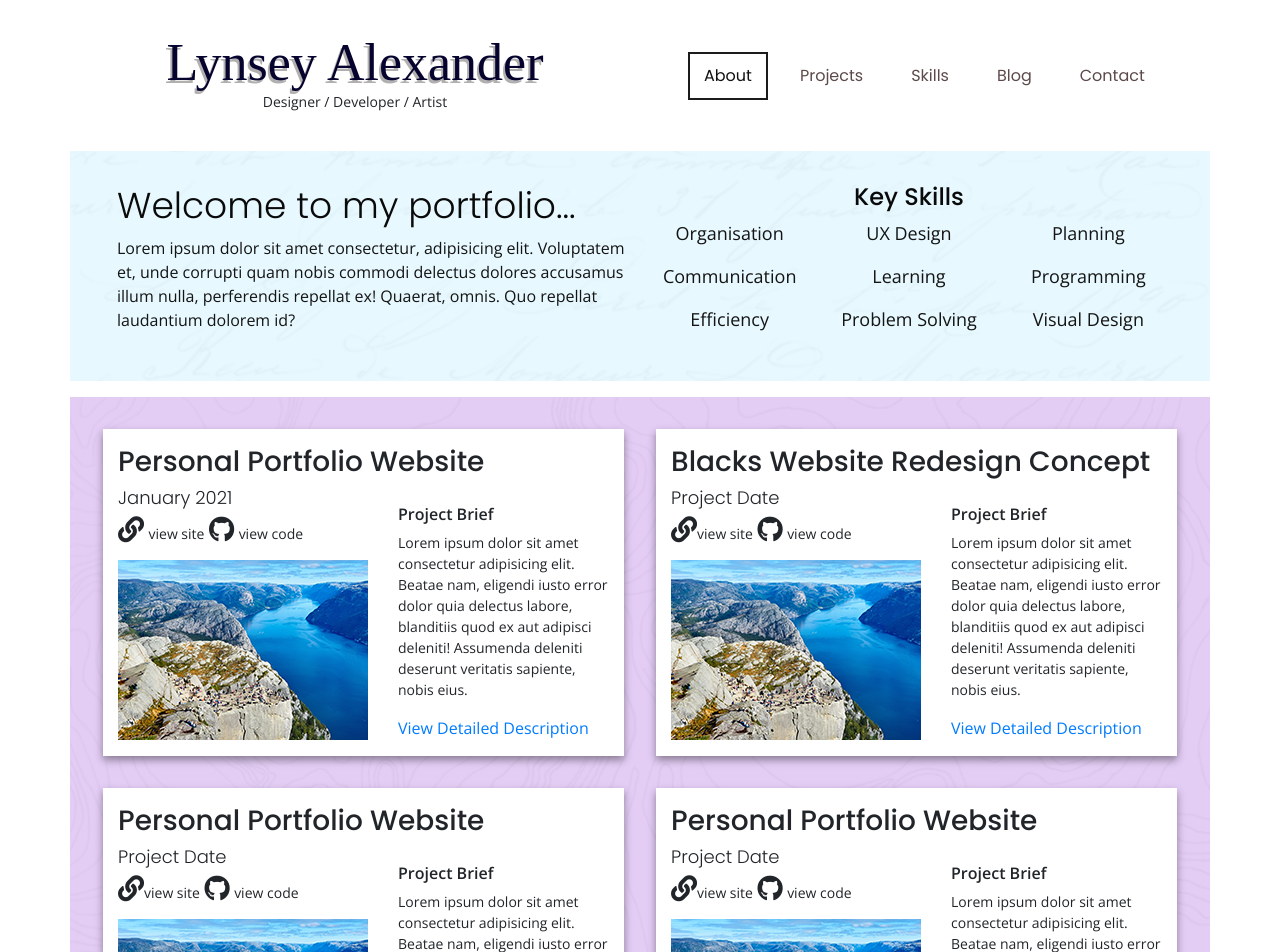
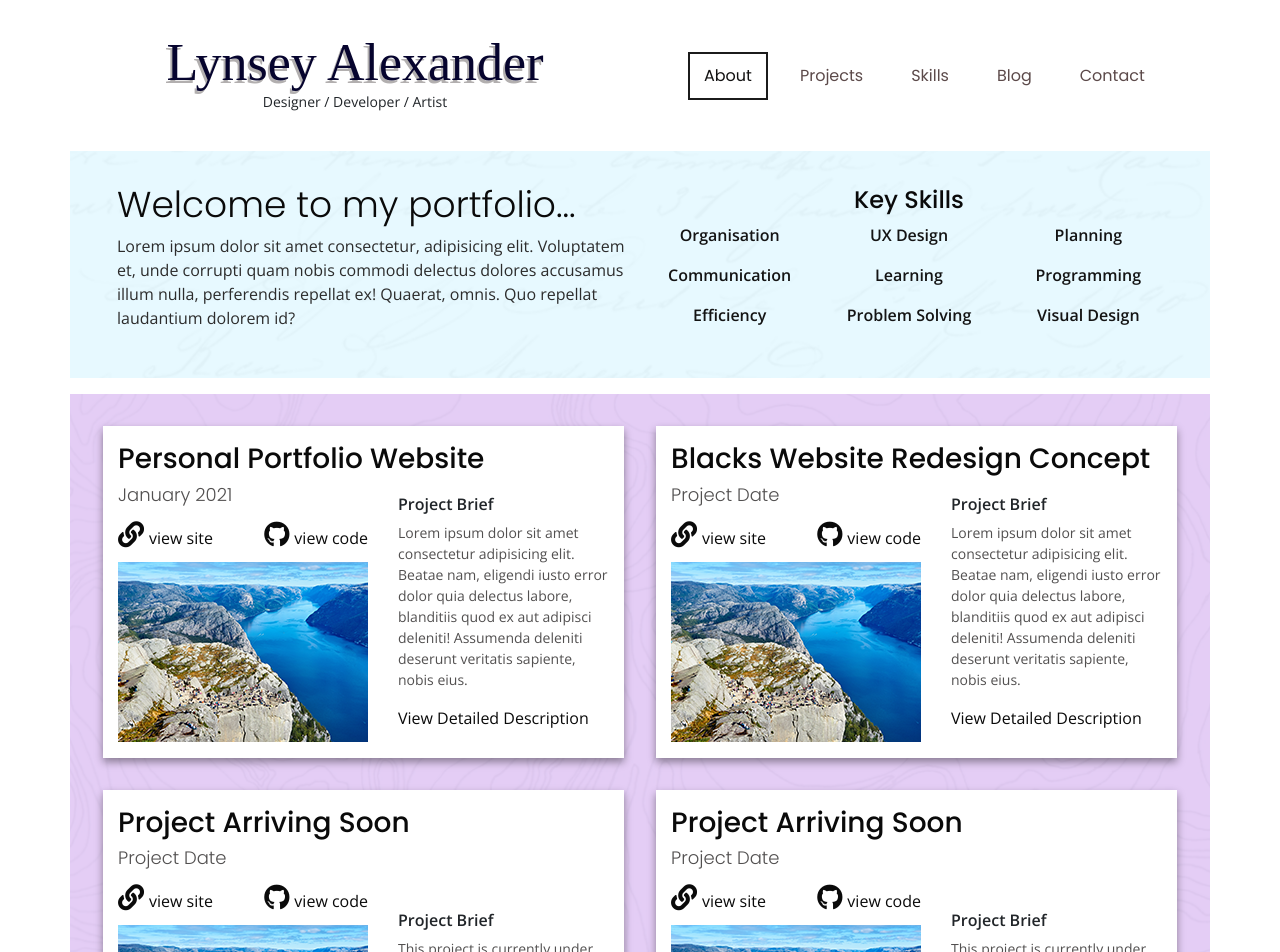
Before and after one commit to lynseyalexander/lynseyalexander.github.io, a Jekyll site: the page built from index.markdown, in a window 1280 px wide. Shown: the top 952 px of the page. Built offline with Jekyll 4.4.1, drawn with Linux system fonts in a browser that asks for light colours; some web fonts are replaced; some of the changed text lies outside the part shown.

Commit message:
Add link styling and fix paragraph layout for portfolio section.

```diff
--- a/_layouts/default.html
+++ b/_layouts/default.html
@@ -21,11 +21,21 @@
                 <nav class="col menu menu_top">
                     <div class="row">
                         <ul class="menu_list">
-						<li class="menu_item menu_item_current"><a href="#" class="menu_link">About</a></li>
-						<li class="menu_item"><a href="#" class="menu_link">Projects</a></li>
-						<li class="menu_item"><a href="#" class="menu_link">Skills</a></li>
-						<li class="menu_item"><a href="#" class="menu_link">Blog</a></li>
-						<li class="menu_item"><a href="#" class="menu_link">Contact</a></li>
+                            <li class="menu_item menu_item_current">
+                                <a href="#" class="menu_link">About</a>
+                            </li>
+                            <li class="menu_item">
+                                <a href="#" class="menu_link">Projects</a>
+                            </li>
+                            <li class="menu_item">
+                                <a href="#" class="menu_link">Skills</a>
+                            </li>
+                            <li class="menu_item">
+                                <a href="#" class="menu_link">Blog</a>
+                            </li>
+                            <li class="menu_item">
+                                <a href="#" class="menu_link">Contact</a>
+                            </li>
                          </ul>
                      </div>
                  </nav>
@@ -63,17 +73,14 @@
                         <div class="row">
                             <div class="col ">
                                 <h2>January 2021</h2>
-                                <div class="link_proj">
-                                    <i class="fas fa-link"></i>
-                                    <p class="link">view site</p>
+                                    <div class="row project_links no-gutters">
+                                        <i class="fas fa-link col"><a href="" class="project_link">view site</a></i>
 
-
-                                    <i class="fab fa-github"></i>
-                                    <p class="link">view code</p>
+                                        <i class="fab fa-github col  text-right"><a href="" class="project_link">view code</a></i>
                                     </div>
                                 <img class="project_img" src="../assets/img/project_thumbs/temp_placeholder.png" alt="project_image">
                             </div>
-                        <div class="col align-self-end">
+                            <div class="col align-self-center">
                                 <h3>Project Brief</h3>
                                 <p>Lorem ipsum dolor sit amet consectetur adipisicing elit. Beatae nam, eligendi iusto error dolor quia delectus labore, blanditiis quod ex aut adipisci deleniti! Assumenda deleniti deserunt veritatis sapiente, nobis eius.</p>
                                 <a class="view_project"  href="">View Detailed Description</a>
@@ -87,14 +94,16 @@
                             </div>
                         </div>
                         <div class="row">
-                        <div class="col align-self-end">
+                            <div class="col align-self-center">
                                 <h2>Project Date</h2>
-                            <i class="fas fa-link"></i><p class="link">view site</p>
-                            <i class="fab fa-github"></i>
-                            <p class="link">view code</p>
+                                    <div class="row project_links no-gutters">
+                                        <i class="fas fa-link col"><a href="" class="project_link">view site</a></i>
+
+                                        <i class="fab fa-github col  text-right"><a href="" class="project_link">view code</a></i>
+                                    </div>
                                 <img src="../assets/img/project_thumbs/temp_placeholder.png" alt="project_image">
                             </div>
-                        <div class="col align-self-end ">
+                            <div class="col align-self-center">
                                 <h3>Project Brief</h3>
                                 <p>Lorem ipsum dolor sit amet consectetur adipisicing elit. Beatae nam, eligendi iusto error dolor quia
                                     delectus labore, blanditiis quod ex aut adipisci deleniti! Assumenda deleniti deserunt veritatis
@@ -108,22 +117,22 @@
                     <article class="project_three col">
                         <div class="row">
                             <div class="col">
-                            <h1>Personal Portfolio Website</h1>
+                                <h1>Project Arriving Soon</h1>
                             </div>
                         </div>
                         <div class="row">
                             <div class="col">
                                 <h2>Project Date</h2>
-                            <i class="fas fa-link"></i><p class="link">view site</p>
-                            <i class="fab fa-github"></i>
-                            <p class="link">view code</p>
+                                    <div class="row project_links no-gutters">
+                                        <i class="fas fa-link col"><a href="" class="project_link">view site</a></i>
+
+                                        <i class="fab fa-github col  text-right"><a href="" class="project_link">view code</a></i>
+                                    </div>
                                 <img src="../assets/img/project_thumbs/temp_placeholder.png" alt="project_image">
                             </div>
-                        <div class="col align-self-end">
+                            <div class="col align-self-center">
                                 <h3>Project Brief</h3>
-                            <p>Lorem ipsum dolor sit amet consectetur adipisicing elit. Beatae nam, eligendi iusto error dolor quia
-                                delectus labore, blanditiis quod ex aut adipisci deleniti! Assumenda deleniti deserunt veritatis
-                                sapiente, nobis eius.</p>
+                                <p>This project is currently under construction. Please check back soon for updates! :)</p>
                                 <a class="view_project"  href="">View Detailed Description</a>
                             </div>
                         </div>
@@ -131,22 +140,22 @@
                     <article class="project_four col">
                         <div class="row">
                             <div class="col">
-                            <h1>Personal Portfolio Website</h1>
+                                <h1>Project Arriving Soon</h1>
                             </div>
                         </div>
                         <div class="row">
                             <div class="col">
                                 <h2>Project Date</h2>
-                            <i class="fas fa-link"></i><p class="link">view site</p>
-                            <i class="fab fa-github"></i>
-                            <p class="link">view code</p>
+                                    <div class="row project_links no-gutters">
+                                        <i class="fas fa-link col"><a href="" class="project_link">view site</a></i>
+
+                                        <i class="fab fa-github col  text-right"><a href="" class="project_link">view code</a></i>
+                                    </div>
                                 <img src="../assets/img/project_thumbs/temp_placeholder.png" alt="project_image">
                             </div>
-                        <div class="col align-self-end">
+                            <div class="col align-self-center">
                                 <h3>Project Brief</h3>
-                            <p>Lorem ipsum dolor sit amet consectetur adipisicing elit. Beatae nam, eligendi iusto error dolor quia
-                                delectus labore, blanditiis quod ex aut adipisci deleniti! Assumenda deleniti deserunt veritatis
-                                sapiente, nobis eius.</p>
+                                <p>This project is currently under construction. Please check back soon for updates! :)</p>
                                 <a class="view_project"  href="">View Detailed Description</a>
                             </div>
                         </div>
@@ -156,21 +165,22 @@
                         <article class="project_five col">
                             <div class="row">
                                 <div class="col">
-                                <h1>Personal Portfolio Website</h1>
+                                    <h1>Project Arriving Soon</h1>
                                 </div>
                             </div>
                             <div class="row">
                                 <div class="col">
                                     <h2>Project Date</h2>
-                                <i class="fas fa-link"></i><p class="link">view site</p>
-                                <i class="fab fa-github"></i><p class="link">view code</p>
+                                        <div class="row project_links no-gutters">
+                                            <i class="fas fa-link col"><a href="" class="project_link">view site</a></i>
+
+                                            <i class="fab fa-github col  text-right"><a href="" class="project_link">view code</a></i>
+                                        </div>
                                     <img src="../assets/img/project_thumbs/temp_placeholder.png" alt="project_image">
                                 </div>
-                            <div class="col align-self-end">
+                                <div class="col align-self-center">
                                     <h3>Project Brief</h3>
-                                <p>Lorem ipsum dolor sit amet consectetur adipisicing elit. Beatae nam, eligendi iusto error dolor quia
-                                    delectus labore, blanditiis quod ex aut adipisci deleniti! Assumenda deleniti deserunt veritatis
-                                    sapiente, nobis eius.</p>
+                                    <p>This project is currently under construction. Please check back soon for updates! :)</p>
                                     <a class="view_project" href="">View Detailed Description</a>
                                 </div>
                             </div>
@@ -178,21 +188,22 @@
                         <article class="project_six col">
                             <div class="row">
                                 <div class="col">
-                                <h1>Personal Portfolio Website</h1>
+                                    <h1>Project Arriving Soon</h1>
                                 </div>
                             </div>
                             <div class="row">
                                 <div class="col">
                                     <h2>Project Date</h2>
-                                <i class="fas fa-link"></i><p class="link">view site</p>
-                                <i class="fab fa-github"></i><p class="link">view code</p>
+                                        <div class="row project_links no-gutters">
+                                            <i class="fas fa-link col"><a href="" class="project_link">view site</a></i>
+
+                                            <i class="fab fa-github col  text-right"><a href="" class="project_link">view code</a></i>
+                                        </div>
                                     <img src="../assets/img/project_thumbs/temp_placeholder.png" alt="project_image">
                                 </div>
-                            <div class="col align-self-end">
+                                <div class="col align-self-center">
                                     <h3>Project Brief</h3>
-                                <p>Lorem ipsum dolor sit amet consectetur adipisicing elit. Beatae nam, eligendi iusto error dolor quia
-                                    delectus labore, blanditiis quod ex aut adipisci deleniti! Assumenda deleniti deserunt veritatis
-                                    sapiente, nobis eius.</p>
+                                    <p>This project is currently under construction. Please check back soon for updates! :)</p>
                                     <a class="view_project" href="">View Detailed Description</a>
                                 </div>
                             </div>
--- a/assets/css/main.css
+++ b/assets/css/main.css
@@ -162,7 +162,7 @@ a {
 .about_desc p {
     font-family: 'Open Sans', sans-serif;
     font-size: 16px;
-    color: #141414;
+    color: #2c2c2c;
 }
 
 .key_skills h2 {
@@ -176,7 +176,8 @@ a {
     text-align: center;
     color: #141414;
     font-family: 'Open Sans', sans-serif;
-    font-size: 18px;
+    font-size: 16px;
+    font-weight: 600;
 }
 
 .portfolio {
@@ -209,15 +210,29 @@ a {
     margin-right: 3em;
 }
 
+.project_links {
+    margin: 15px 0 15px 0;
+}
+
+.project_link {
+    font-size: 16px;
+    font-family: 'Open Sans', sans-serif;
+    font-weight: 400;
+    color: #0a0a0a;
+    padding: 0px 0 0px 5px;
+}
+
 .portfolio h1 {
     font-family: 'Poppins', sans-serif;
     font-size: 28px;
+    color: #0a0a0a;
 }
 
 .portfolio h2 {
     font-family: 'Poppins', sans-serif;
     font-size: 18px;
     font-weight: 300;
+    color: #525050;
 }
 
 .portfolio h3 {
@@ -229,28 +244,20 @@ a {
 .portfolio p {
     font-family: 'Open Sans', sans-serif;
     font-size: 14px;
+    color: #525050;
 }
 
 .fa-link, .fa-github {
     font-size: 26px;
+    color: #0a0a0a;
 }
 
 .view_project {
     font-family: 'Open Sans', sans-serif;
     font-size: 16px;
     padding: 0;
+    color: #0a0a0a;
 
-}
-
-.link {
-    font-family: 'Open Sans', sans-serif;
-    font-size: 20px;
-    display: inline-block;
-}
-
-.link_proj {
-    margin: 0 auto;
-    padding: 0;
 }
 
 .project_img:hover {
```
Lines whose indentation alone changed are shown as unchanged.
